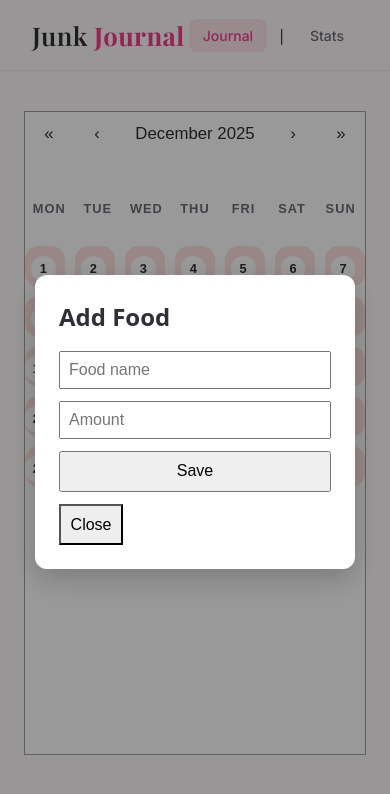
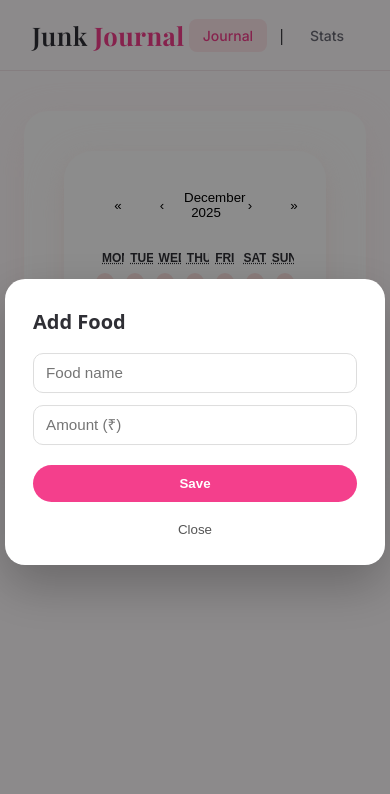
Before and after one commit to AaditMistry1114/junk-journal, a React (Vite) app: page / in a window 390 px wide. Both pictures are taken after a click on the button "10". Shown: the top 794 px of the page. Built offline with nearby package versions, Linux system fonts and the light colour scheme.

Commit message:
Stable add food flow with styled modal and calendar

```diff
--- a/src/components/AddEntryModal.css
+++ b/src/components/AddEntryModal.css
@@ -1,43 +1,68 @@
+/* ===== Overlay ===== */
 .modal-overlay {
   position: fixed;
   inset: 0;
-  background: rgba(0, 0, 0, 0.4);
-  display: flex;
-  align-items: center;
-  justify-content: center;
-  z-index: 1000;
+  background: rgba(0, 0, 0, 0.45);
+  z-index: 50;
 }
 
-.modal {
+/* ===== Modal Box ===== */
+.modal-content {
+  position: fixed;
+  top: 50%;
+  left: 50%;
+  transform: translate(-50%, -50%);
+  width: 100%;
+  max-width: 380px;
   background: white;
-  padding: 1.5rem;
-  border-radius: 12px;
-  width: 320px;
-  box-shadow: 0 10px 30px rgba(0, 0, 0, 0.2);
+  border-radius: 20px;
+  padding: 1.75rem;
+  z-index: 60;
+  box-shadow: 0 20px 50px rgba(0, 0, 0, 0.25);
 }
 
-.modal h2 {
+/* ===== Title ===== */
+.modal-title {
+  font-size: 1.25rem;
+  font-weight: 600;
   margin-bottom: 1rem;
 }
 
-.modal form {
+/* ===== Form ===== */
+.modal-form {
   display: flex;
   flex-direction: column;
   gap: 0.75rem;
 }
 
-.modal input {
-  padding: 0.5rem;
-  font-size: 1rem;
+.modal-form input {
+  padding: 0.65rem 0.75rem;
+  border-radius: 10px;
+  border: 1px solid #ddd;
+  font-size: 0.95rem;
 }
 
-.modal button {
-  padding: 0.6rem;
-  font-size: 1rem;
+/* Save */
+.form-submit-button {
+  margin-top: 0.5rem;
+  padding: 0.7rem;
+  border-radius: 999px;
+  border: none;
+  background: #F43F8C;
+  color: white;
+  font-weight: 600;
   cursor: pointer;
 }
 
-.close-btn {
-  margin-top: 0.75rem;
-  background: #eee;
+.form-submit-button:hover {
+  opacity: 0.9;
 }
+
+/* Close */
+.form-cancel-button {
+  background: transparent;
+  border: none;
+  color: #555;
+  margin-top: 0.5rem;
+  cursor: pointer;
+}
--- a/src/components/AddEntryModal.jsx
+++ b/src/components/AddEntryModal.jsx
@@ -25,11 +25,14 @@ function AddEntryModal({ isOpen, onClose, selectedDate }) {
   };
 
   return (
-    <div className="modal-overlay">
-      <div className="modal">
-        <h2>Add Food</h2>
+    isOpen && (
+      <>
+        <div className="modal-overlay" onClick={onClose}></div>
 
-        <form onSubmit={handleSubmit}>
+        <div className="modal-content">
+          <h2 className="modal-title">Add Food</h2>
+
+          <form onSubmit={handleSubmit} className="modal-form">
             <input
               type="text"
               placeholder="Food name"
@@ -40,20 +43,27 @@ function AddEntryModal({ isOpen, onClose, selectedDate }) {
 
             <input
               type="number"
-            placeholder="Amount"
+              placeholder="Amount (₹)"
               value={amount}
               onChange={(e) => setAmount(e.target.value)}
               required
             />
 
-          <button type="submit">Save</button>
-        </form>
+            <button type="submit" className="form-submit-button">
+              Save
+            </button>
 
-        <button className="close-btn" onClick={onClose}>
+            <button
+              type="button"
+              className="form-cancel-button"
+              onClick={onClose}
+            >
               Close
             </button>
+          </form>
         </div>
-    </div>
+      </>
+    )
   );
 }
 
--- a/src/pages/Journal.css
+++ b/src/pages/Journal.css
@@ -1,4 +1,3 @@
-/* ===== PAGE LAYOUT ===== */
 .journal-page {
   width: 100%;
   min-height: calc(100vh - 120px);
@@ -8,109 +7,76 @@
   background-color: #FFFBFD;
 }
 
-/* Center container — MAKE IT BIG */
+/* CENTER CONTAINER — BIG */
 .journal-container {
   width: 100%;
-  max-width: 700px; /* ⬅️ THIS is the main reason it was small */
+  max-width: 850px; /* THIS makes it large */
 }
 
-/* ===== CALENDAR CARD ===== */
+/* Calendar wrapper (card feel) */
+.journal-calendar-wrapper {
+  background: white;
+  border-radius: 24px;
+  padding: 2.5rem;
+  box-shadow: 0 12px 40px rgba(253, 226, 224, 0.45);
+}
+
+/* Make calendar BIG */
 .journal-calendar {
   width: 100%;
-  background: #FFFFFF;
+  background: #ffffff;
   border-radius: 28px;
-  padding: 2.5rem 2.75rem;
+  padding: 2rem;
   box-shadow:
-    0 10px 40px rgba(253, 226, 224, 0.35),
-    0 4px 14px rgba(253, 226, 224, 0.18);
-  font-family: system-ui, -apple-system, sans-serif;
-  transition: transform 0.3s ease, box-shadow 0.3s ease;
+    0 12px 40px rgba(253, 226, 224, 0.45),
+    0 4px 14px rgba(253, 226, 224, 0.25);
+  border: none;
 }
 
-/* ⬆️ Gentle uplift on hover */
-.journal-calendar:hover {
-  transform: translateY(-6px);
-  box-shadow:
-    0 18px 60px rgba(253, 226, 224, 0.45),
-    0 8px 24px rgba(253, 226, 224, 0.25);
+/* Entry dot */
+.calendar-entry-dot {
+  position: absolute;
+  bottom: 6px;
+  left: 50%;
+  transform: translateX(-50%);
+  width: 6px;
+  height: 6px;
+  background: #F43F8C;
+  border-radius: 50%;
 }
 
-/* ===== NAVIGATION ===== */
-.react-calendar__navigation {
-  display: flex;
-  align-items: center;
-  margin-bottom: 2rem;
+/* Entries below calendar */
+.day-entries {
+  margin-top: 2rem;
+  background: white;
+  padding: 1.5rem;
+  border-radius: 16px;
+  box-shadow: 0 8px 24px rgba(253, 226, 224, 0.35);
 }
 
-.react-calendar__navigation button {
-  min-width: 48px;
-  height: 48px;
-  background: transparent;
-  border-radius: 12px;
-  border: 1.5px solid transparent;
-  font-size: 1.05rem;
+.day-entry {
+  padding: 0.5rem 0;
   font-weight: 500;
-  color: #2F2F35;
-  transition: all 0.2s ease;
 }
 
-.react-calendar__navigation button:hover:not(:disabled) {
-  background: #FFF1F3;
-  border-color: #FDE2E0;
-  color: #F43F8C;
-}
-
-.react-calendar__navigation__label {
-  flex-grow: 1 !important;
-  font-size: 1.3rem;
-  font-weight: 600;
-  color: #2F2F35;
-  pointer-events: none;
-}
-
-/* ===== WEEKDAYS ===== */
-.react-calendar__month-view__weekdays {
-  text-transform: uppercase;
-  font-size: 0.8rem;
-  font-weight: 600;
-  letter-spacing: 0.08em;
-  color: #6B6B76;
-  margin-bottom: 1rem;
-}
-
-.react-calendar__month-view__weekdays__weekday {
-  padding: 0.75rem 0;
-}
-
-.react-calendar__month-view__weekdays__weekday abbr {
-  text-decoration: none;
-}
-
-/* ===== DAYS GRID ===== */
 .react-calendar__month-view__days {
   display: grid !important;
   grid-template-columns: repeat(7, 1fr);
-  gap: 1rem; /* ⬅️ BIG spacing like the screenshot */
+  gap: 0.75rem; /* spacing between days */
 }
 
-/* ===== DAY TILE ===== */
 .react-calendar__tile {
   aspect-ratio: 1;
   background: #FDE2E0;
-  border-radius: 18px;
-  border: 1.5px solid transparent;
+  border-radius: 16px;
+  border: none;
   font-size: 1rem;
   font-weight: 500;
   color: #2F2F35;
   position: relative;
   cursor: pointer;
   transition: all 0.25s ease;
-
-  /* ⬇️ REMOVE center alignment */
-  display: block;
-  padding: 0.75rem;
 }
-
 
 /* Hover lift */
 .react-calendar__tile:hover {
@@ -119,62 +85,40 @@
   box-shadow: 0 6px 18px rgba(253, 226, 224, 0.45);
 }
 
-/* Active day */
-.react-calendar__tile--active {
-  background: #FDE2E0;
-  border-color: #F43F8C;
-  font-weight: 600;
-}
-
-/* Today */
-.react-calendar__tile--now {
-  background: #FFE8EC;
-  box-shadow: 0 4px 12px rgba(255, 232, 236, 0.6);
-}
-
-/* Other month days */
-.react-calendar__tile--neighboringMonth {
-  opacity: 0.3;
-  background: #FFFBFD;
-}
-
-/* ===== DATE NUMBER PILL ===== */
+/* DATE NUMBER */
 .react-calendar__tile abbr {
   position: absolute;
   top: 0.6rem;
   right: 0.6rem;
-
-  background: #FFFFFF;
-  padding: 0.25rem 0.55rem;
+  background: #ffffff;
+  padding: 0.25rem 0.6rem;
   border-radius: 999px;
-  font-size: 0.8rem;
+  font-size: 0.75rem;
   font-weight: 600;
+  text-decoration: none;
 }
 
 
-/* ===== ENTRY DOT ===== */
-.calendar-entry-dot {
-  position: absolute;
-  bottom: 0.7rem;
-  left: 50%;
-  transform: translateX(-50%);
-  width: 7px;
-  height: 7px;
-  background: #F43F8C;
-  border-radius: 50%;
+.react-calendar {
+  border: none !important;
 }
 
-/* ===== MOBILE ===== */
-@media (max-width: 768px) {
-  .journal-calendar {
-    padding: 1.5rem;
-  }
+.react-calendar__tile:enabled:focus {
+  outline: none;
+}
 
-  .react-calendar__month-view__days {
-    gap: 0.6rem;
-  }
+.react-calendar__tile--active {
+  background: #FDE2E0;
+}
 
-  .react-calendar__tile {
-    border-radius: 14px;
-  }
+.react-calendar__tile:hover {
+  background: #FFF1F3 !important;
+  transform: translateY(-2px);
+  box-shadow: 0 6px 16px rgba(244, 63, 140, 0.25);
 }
+
+.react-calendar__tile:hover {
+  background: #FFF1F3 !important;
+  transform: translateY(-2px);
+  box-shadow: 0 6px 16px rgba(244, 63, 140, 0.25);
+}
--- a/src/pages/Journal.jsx
+++ b/src/pages/Journal.jsx
@@ -16,37 +16,38 @@ function Journal() {
     setIsModalOpen(true);
   };
 
-  const handleClose = () => {
-    if (selectedDate) {
-      setDayEntries(getEntriesByDate(selectedDate));
-    }
-    setIsModalOpen(false);
-  };
-
   return (
     <div className="journal-page">
+      <div className="journal-container">
+        {/* CALENDAR CARD */}
+        <div className="journal-calendar-wrapper">
           <Calendar
             onClickDay={handleDayClick}
+            className="journal-calendar"
             tileContent={({ date, view }) =>
               view === "month" && dateHasEntries(date) ? (
                 <span className="calendar-entry-dot" />
               ) : null
             }
           />
+        </div>
 
+        {/* TEXT CONFIRMATION BELOW CALENDAR */}
         {dayEntries.length > 0 && (
-        <div style={{ marginTop: "1rem" }}>
+          <div className="day-entries">
+            <h3>Entries</h3>
             {dayEntries.map((e, i) => (
-            <div key={i}>
+              <div key={i} className="day-entry">
                 {e.foodName} — ₹{e.amount}
               </div>
             ))}
           </div>
         )}
+      </div>
 
       <AddEntryModal
         isOpen={isModalOpen}
-        onClose={handleClose}
+        onClose={() => setIsModalOpen(false)}
         selectedDate={selectedDate}
       />
     </div>
```
Lines whose indentation alone changed are shown as unchanged.
